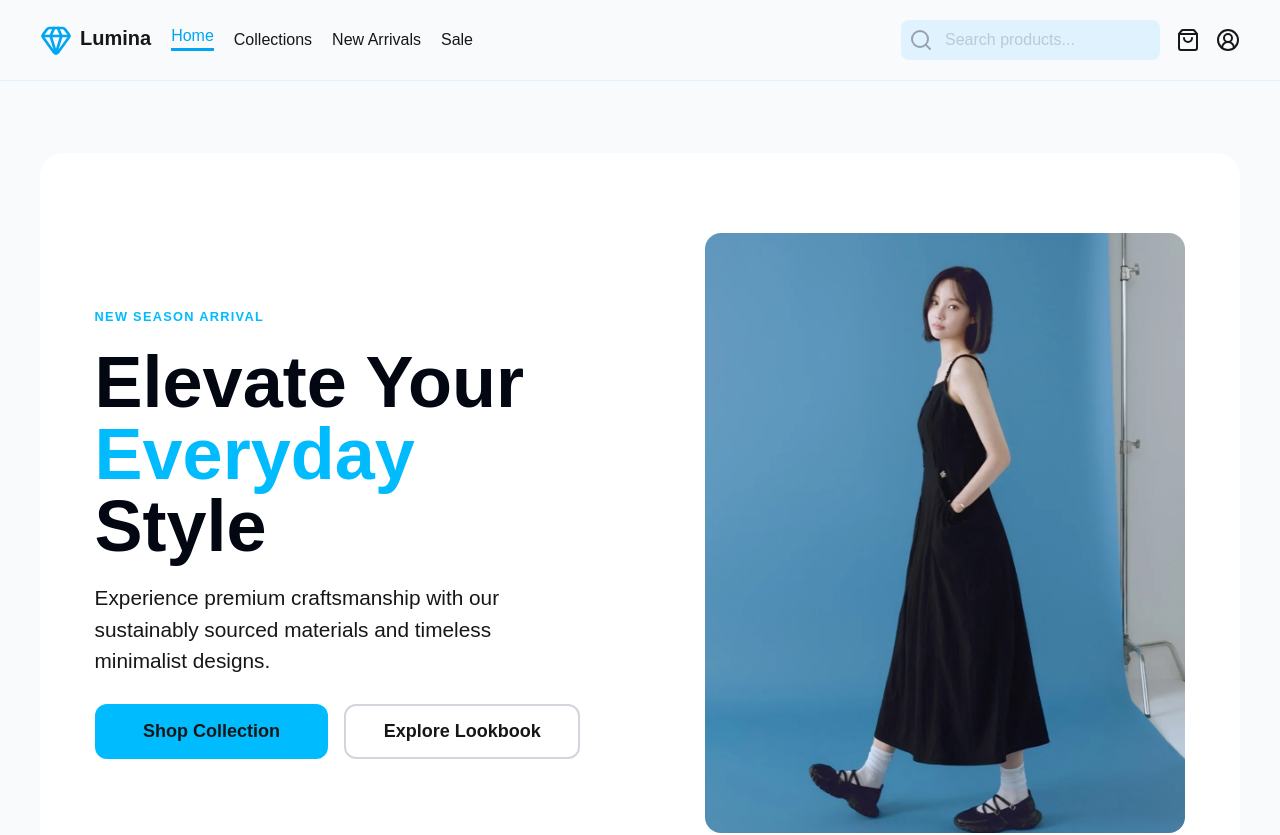
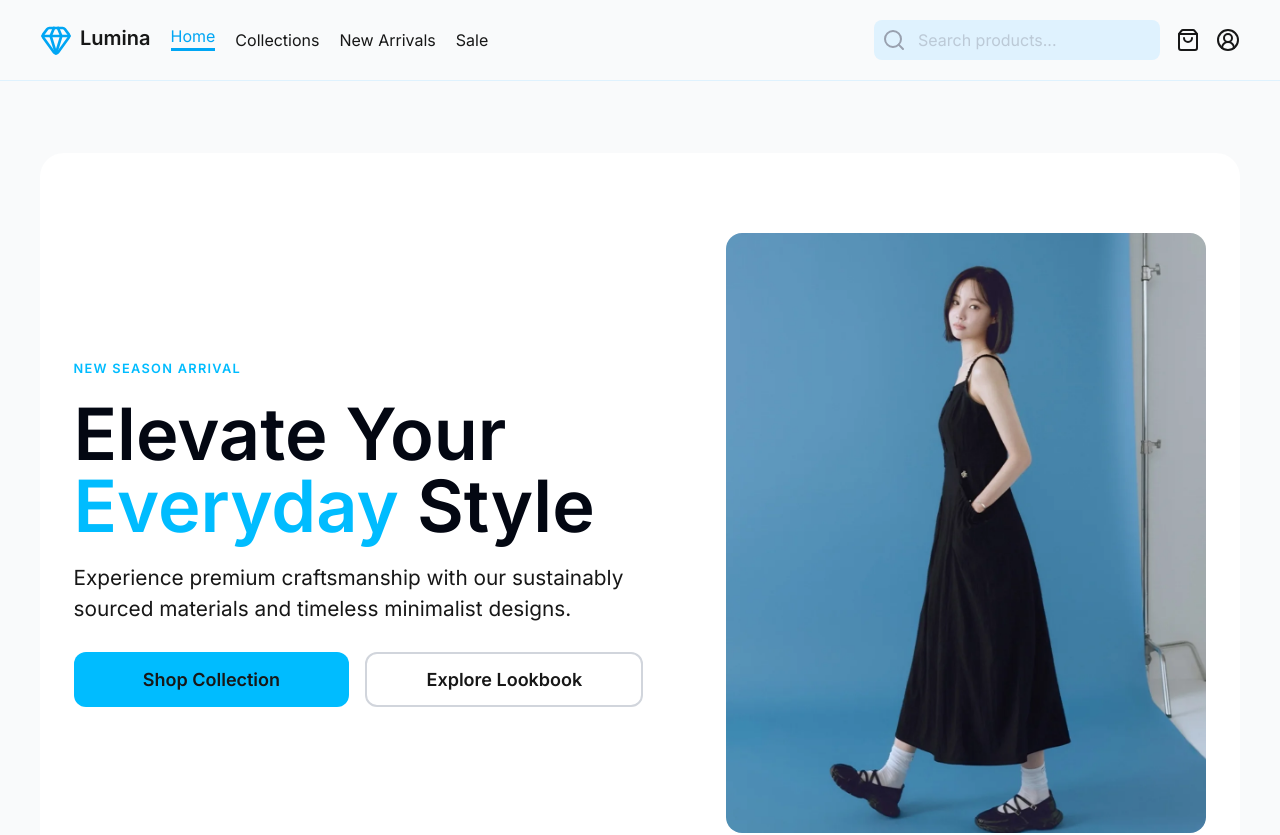
Before and after one commit to dev-dabid/next-ecommerce, a Next.js app: page / in a window 1280 px wide. Shown: the top 835 px of the page. Built offline with nearby package versions, Linux system fonts and the light colour scheme.

Commit message:
font: add new body font

```diff
--- a/src/app/layout.tsx
+++ b/src/app/layout.tsx
@@ -1,5 +1,10 @@
 import "./globals.css";
 import Header from "@/components/Header";
+import { Inter } from "next/font/google";
+
+const inter = Inter({
+  subsets: ["latin"],
+});
 
 export default function RootLayout({
   children,
@@ -8,7 +13,7 @@
 }) {
   return (
     <html lang="en">
-      <body className="">
+      <body className={inter.className}>
         <Header />
         <main className="p-2 bg-gray-50 h-full">{children}</main>
       </body>
```
